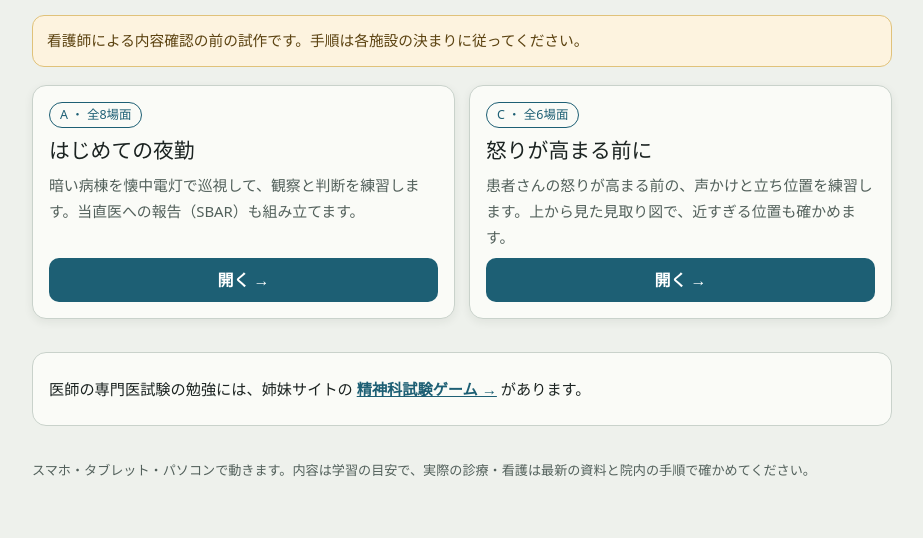
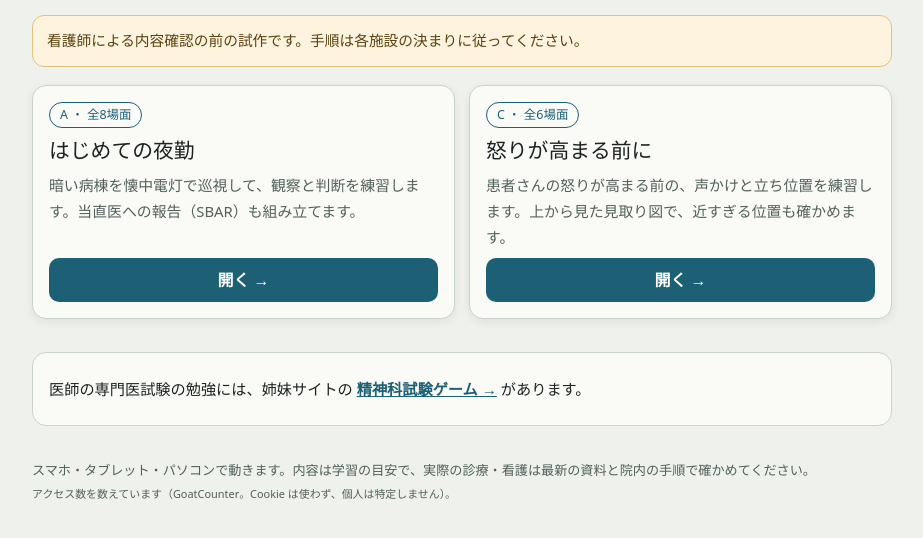
Before and after one commit to gng2482-collab/psych-nurse-work, a plain HTML site: page index.html in a window 1280 px wide. Shown: the part 174-712 px from the top of the page, without its empty margins (178-1101 px from the left). Drawn offline with Linux system fonts and the light colour scheme; a web font is replaced by a local one.

Commit message:
アクセス数を数える GoatCounter を入れる（Cookie なし・個人を特定しない）と注意書き
Co-Authored-By: Claude Opus 5.5 <noreply@anthropic.com>

```diff
--- a/index.html
+++ b/index.html
@@ -58,6 +58,7 @@ h1 small{font-size:.5em; color:var(--muted); margin-left:.3em}
 .sister a{color:var(--accent); font-weight:700; display:inline-block; min-height:44px; line-height:44px}
 footer{font-size:.82rem; color:var(--muted)}
 </style>
+<script data-goatcounter="https://psychogames.goatcounter.com/count" async src="https://gc.zgo.at/count.js"></script>
 </head>
 <body>
 <main class="wrap">
@@ -88,7 +89,7 @@ footer{font-size:.82rem; color:var(--muted)}
   </ul>
 
   <p class="sister">医師の専門医試験の勉強には、姉妹サイトの <a href="https://gng2482-collab.github.io/psycho-games/">精神科試験ゲーム →</a> があります。</p>
-  <footer>スマホ・タブレット・パソコンで動きます。内容は学習の目安で、実際の診療・看護は最新の資料と院内の手順で確かめてください。</footer>
+  <footer>スマホ・タブレット・パソコンで動きます。内容は学習の目安で、実際の診療・看護は最新の資料と院内の手順で確かめてください。<br><small>アクセス数を数えています（GoatCounter。Cookie は使わず、個人は特定しません）。</small></footer>
 </main>
 </body>
 </html>
```
Also changed, not shown: ikari.html (+1 -0 lines), yakin.html (+1 -0 lines).
